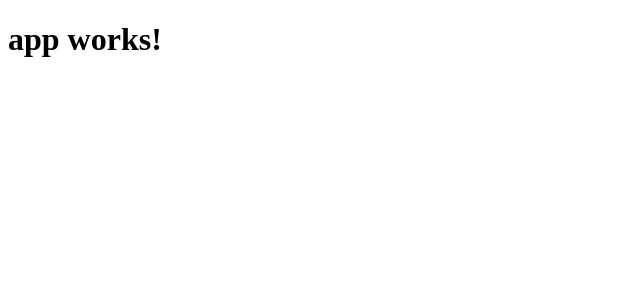
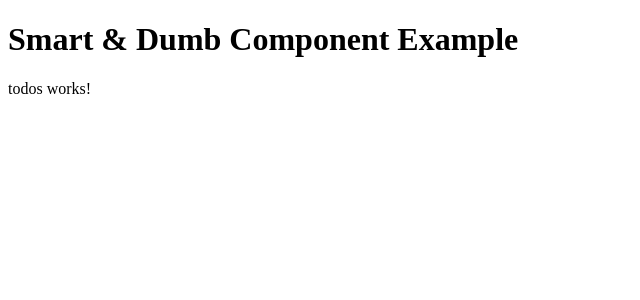
Before and after one commit to CodeByKwakes/smart-dumb-angular2, an Angular app: page / in a window 1280 px wide. Shown: the top 300 px of the page, without its empty margins (0-640 px from the left). Built offline with nearby package versions, Linux system fonts and the light colour scheme.

Commit message:
todos (smart component) is added

```diff
--- a/src/app/app.component.html
+++ b/src/app/app.component.html
@@ -1,3 +1,4 @@
 <h1>
   {{title}}
 </h1>
+<todos></todos>
--- a/src/app/app.component.ts
+++ b/src/app/app.component.ts
@@ -6,5 +6,5 @@ import { Component } from '@angular/core';
   styleUrls: ['./app.component.css']
 })
 export class AppComponent {
-  title = 'app works!';
+  title = 'Smart & Dumb Component Example';
 }
--- a/src/app/app.module.ts
+++ b/src/app/app.module.ts
@@ -6,10 +6,12 @@ import { HttpModule } from '@angular/http';
 import { AppComponent } from './app.component';
 
 import { TodoService } from './todo.service';
+import { TodosComponent } from './todos/todos.component';
 
 @NgModule({
   declarations: [
-    AppComponent
+    AppComponent,
+    TodosComponent
   ],
   imports: [
     BrowserModule,
--- /dev/null
+++ b/src/app/todos/todos.component.html
@@ -0,0 +1,3 @@
+<p>
+  todos works!
+</p>
--- /dev/null
+++ b/src/app/todos/todos.component.ts
@@ -0,0 +1,28 @@
+import { Component, OnInit } from '@angular/core';
+import { TodoService } from '../todo.service';
+
+@Component({
+  selector: 'todos',
+  templateUrl: './todos.component.html',
+  styleUrls: ['./todos.component.css']
+})
+export class TodosComponent implements OnInit {
+  todos: any[];
+
+  constructor(private todoService: TodoService) { }
+  ngOnInit() {
+    this.todos = this.todoService.getTodos();
+  }
+  addTodo({label}) {
+    this.todos = [{ label, id: this.todos.length + 1 }, ...this.todos];
+  }
+  completeTodo({todo}) {
+    this.todos = this.todos.map(
+      item => item.id === todo.id ? Object.assign({}, item, { complete: true }) : item
+    );
+  }
+  removeTodo({todo}) {
+    this.todos = this.todos.filter(({id}) => id !== todo.id);
+  }
+
+}
```
Also changed, not shown: src/app/todos/todos.component.css (added), 1 other file (tests, documents, lock files or other folders).
